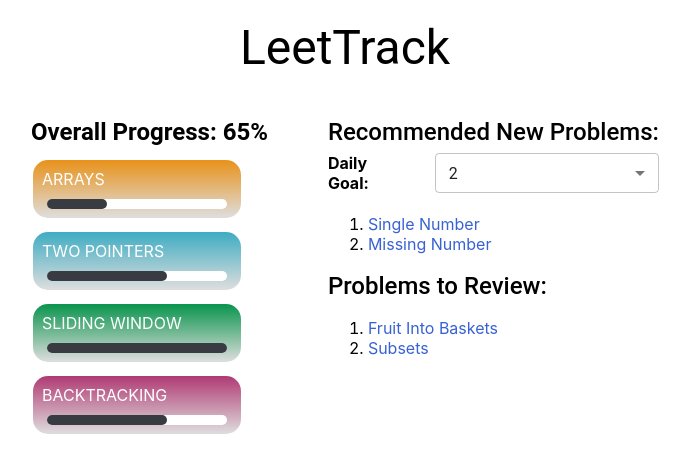
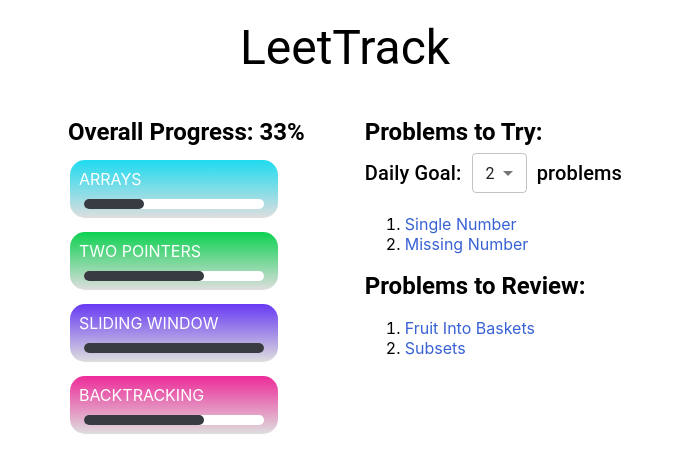
Before and after one commit to 397-f21/coffee-leettrack, a React (Create React App) app: page / in a window 1280 px wide. Shown: the top 472 px of the page, without its empty margins (295-985 px from the left). Built offline with nearby package versions, Linux system fonts and the light colour scheme.

Commit message:
format daily goal [Carina, Iris]

```diff
--- a/src/App.js
+++ b/src/App.js
@@ -8,7 +8,7 @@ import { Typography, MenuItem, FormControl, Select } from "@mui/material";
 function App() {
   const questionData = {
     "arrays": {
-      "color" : "#e8921a",
+      "color" : "#1fdbf0",
       "questions": {
         "217" : {
           "id" : "217",
@@ -31,7 +31,7 @@ function App() {
       }
     },
     "two pointers": {
-      "color": "#3eacc2",
+      "color": "#0dd151",
       "questions": {
 
         "141" : {
@@ -58,7 +58,7 @@ function App() {
       }
     },
     "sliding window": {
-      "color" : "#09944c",
+      "color" : "#683af2",
       "questions" : {
         "209" : {
           "id": "209",
@@ -84,7 +84,7 @@ function App() {
       }
     },
     "backtracking": {
-      "color" : "#b03a73",
+      "color" : "#ed2b99",
       "questions" : {
         "79" : {
           "id" : "79",
@@ -117,6 +117,7 @@ function App() {
   const [problemsToDo, setProblemsToDo] = useState([]);
   const [newProblems, setNewProblems] = useState([]);
   const [reviewProblems, setReviewProblems] = useState([]);
+  const [percentComplete, setPercentComplete] = useState(0);
 
   //function for set daily goal
   const handleDailyGoal =(event)=>{
@@ -130,6 +131,7 @@ function App() {
         // which have the reviewAgain attribute of 1
         var toReview = [];
         var toDo = [];
+        var totalQuestions = 0;
         for (const category of Object.values(categories)) {
           for (const question of Object.values(category.questions)) {
             if (question.completed === 0) {
@@ -137,6 +139,7 @@ function App() {
             } else if (question.reviewAgain === 1) {
               toReview.push(question)
             }
+            totalQuestions++;
           }
         }
 
@@ -145,6 +148,7 @@ function App() {
         toDo = toDo.sort(() => Math.random());
         // select dailyGoal random problems from the toDo list
         setNewProblems(toDo.slice(0, dailyGoal));
+        setPercentComplete(Math.floor(toDo.length/totalQuestions*100));
       }
 
       refreshProblems();
@@ -156,7 +160,7 @@ function App() {
       <Typography variant="h3" > LeetTrack</Typography>
       <div className="content">
         <div id="progress-icon-list">
-        <Typography variant="h5" sx={{ fontWeight: 'bold' }}> Overall Progress: 65%</Typography>
+        <Typography variant="h5" sx={{ fontWeight: 'bold' }}> Overall Progress: {percentComplete}%</Typography>
           {Object.keys(categories).map((categoryName) => (
             <ProgressIcon
               key={categoryName}
@@ -166,21 +170,21 @@ function App() {
         </div>
         <div>
           <div className="new-qestion">
-          <Typography variant="h5" sx={{ fontWeight: 'medium' }}>
-           Recommended New Problems:
+            <Typography variant="h5" sx={{ fontWeight: 'bold' }}>
+              Problems to Try:
             </Typography>
             <div className="problem-list-header">
-            <Typography variant="h8" sx={{ fontWeight: 'bold' }}>
+              <Typography variant="h6" sx={{ fontWeight: 'medium' }}>
                 Daily Goal:
               </Typography>
-              <FormControl fullWidth size={"small"}>
+              <FormControl size={"small"} >
                 <Select
                   value={dailyGoal}
                   onChange={handleDailyGoal}
                 >
                 {problemsToDo.length === 0 ?
-                  <MenuItem value={dailyGoal}>{dailyGoal}</MenuItem> :
-                    problemsToDo.map((problem, idx) => (
+                  <MenuItem value={dailyGoal}>{dailyGoal}</MenuItem>
+                  : problemsToDo.map((problem, idx) => (
                     <MenuItem
                       key={problem.id}
                       value={idx+1}>
@@ -189,6 +193,9 @@ function App() {
                   ))}
                 </Select>
               </FormControl>
+              <Typography variant="h6" sx={{ fontWeight: 'medium' }}>
+                problems
+              </Typography>
             </div>
             <ol>
               {newProblems.map((question) =>
@@ -200,7 +207,7 @@ function App() {
           </div >
           <div>
             <div id="reviewProblems">
-              <Typography variant="h5" sx={{ fontWeight: 'medium' }}> Problems to Review:</Typography>
+              <Typography variant="h5" sx={{ fontWeight: 'bold' }}> Problems to Review:</Typography>
               <ol>
                 {reviewProblems.map((question) =>
                   <li key={question.id}>
--- a/src/index.css
+++ b/src/index.css
@@ -43,8 +43,10 @@ code {
 
 .problem-list-header{
   display: flex;
-  gap: 50px;
-  justify-content: center;
+  display: flex;
+  gap: 10px;
+  justify-content: flex-start;
+  align-items: center;
 }
 a{
   text-decoration: none;
```
Lines whose indentation alone changed are shown as unchanged.
